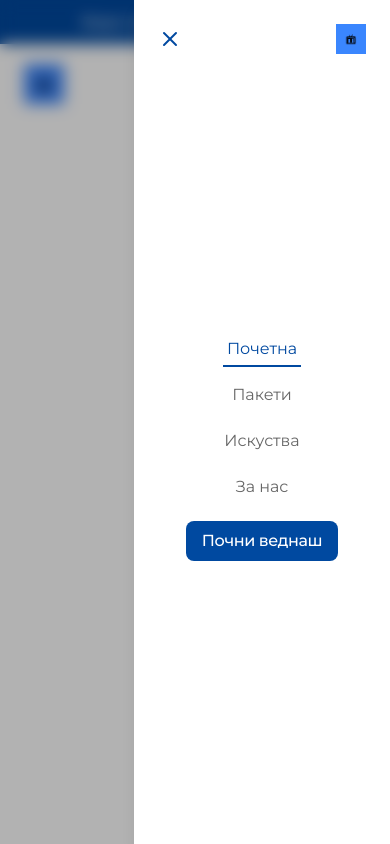
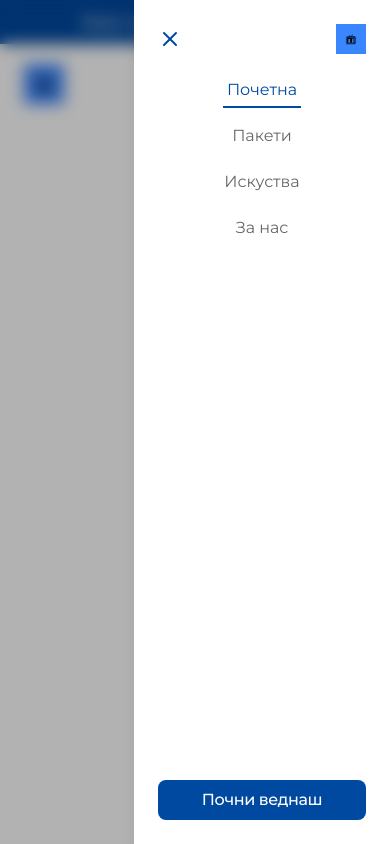
Before and after one commit to poddrzilokalno/poddrzilokalno.mk, a Next.js app: page /en in a window 390 px wide. Both pictures are taken after a click on the icon 354 px from the left and 84 px from the top of the page. Built offline with nearby package versions, Linux system fonts and the light colour scheme.

Commit message:
[PL-2-Navbar-Section] changed mobile navbar menu

```diff
--- a/app/[locale]/(home)/_components/navbar/mobile-navbar-menu.tsx
+++ b/app/[locale]/(home)/_components/navbar/mobile-navbar-menu.tsx
@@ -51,7 +51,7 @@ export const MobileNavbarMenu = ({
           <Image src={Logo} alt="Logo" height={30} />
         </div>
 
-        <div className="flex flex-col items-center justify-center gap-4 flex-grow">
+        <div className="flex flex-col items-center justify-start gap-4 flex-grow">
           {navbarRoutes.map((route, index) => (
             <NavbarItem
               key={index}
@@ -63,10 +63,10 @@ export const MobileNavbarMenu = ({
               }}
             />
           ))}
-          <button className="bg-blue-500 text-white px-4 py-2 rounded-lg font-medium inline-flex items-center justify-center cursor-pointer tracking-tight transform hover:scale-105 transition-transform duration-300">
-            Почни веднаш
-          </button>
         </div>
+        <button className="bg-blue-500 text-white px-4 py-2 rounded-lg font-medium inline-flex items-center justify-center cursor-pointer tracking-tight transform hover:scale-105 transition-transform duration-300">
+          Почни веднаш
+        </button>
       </div>
     </div>
   );
```
